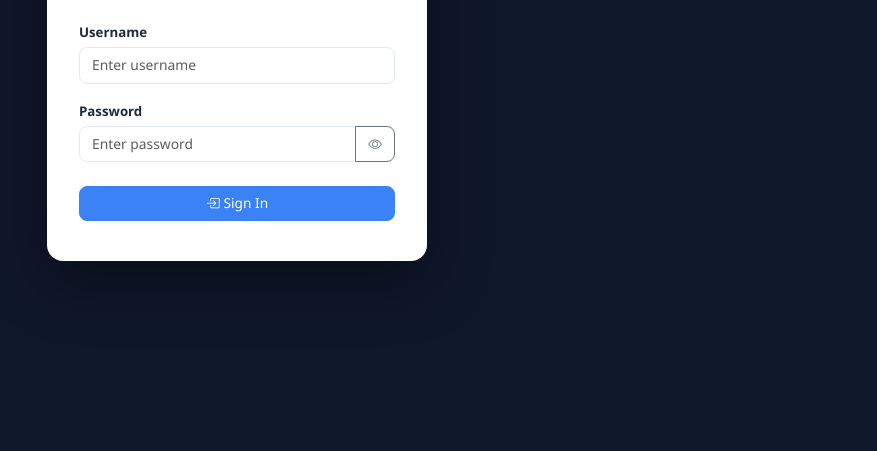
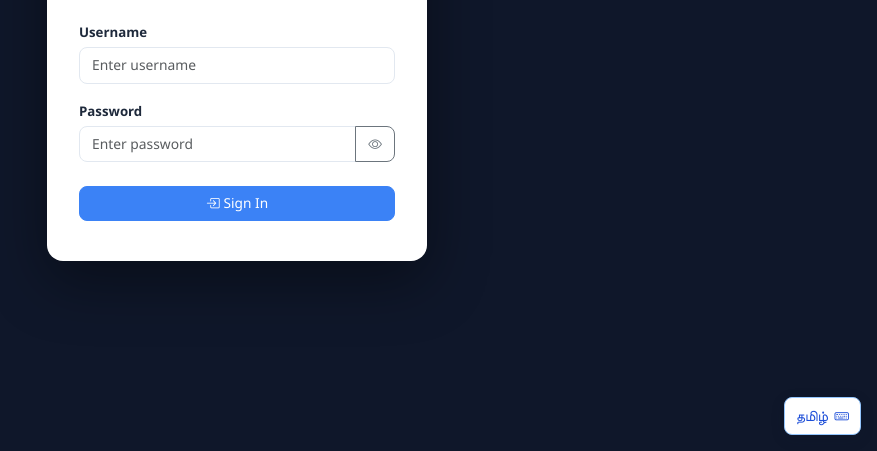
Before and after one commit to karpagammesschetinad-prog/km-app, a website: page public/login.html in a window 1280 px wide. Shown: the part 349-800 px from the top of the page, without its empty margins (403-1280 px from the left). Drawn offline with nearby package versions, Linux system fonts and the light colour scheme; no server answers.

Commit message:
Apply keyboard preference on login

```diff
--- a/public/login.html
+++ b/public/login.html
@@ -46,6 +46,7 @@
     </form>
   </div>
 
+  <script src="/js/main.js"></script>
   <script>
     // If already logged in, skip login
     fetch('/api/auth/me').then(r => r.json()).then(d => {
```
